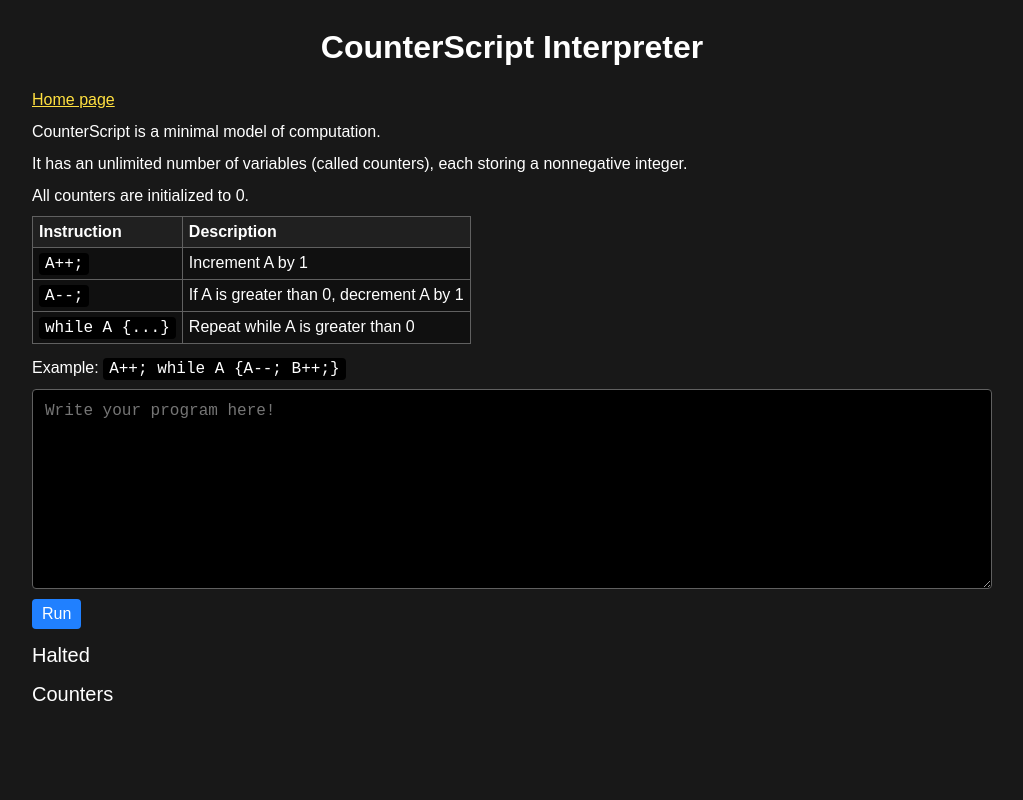
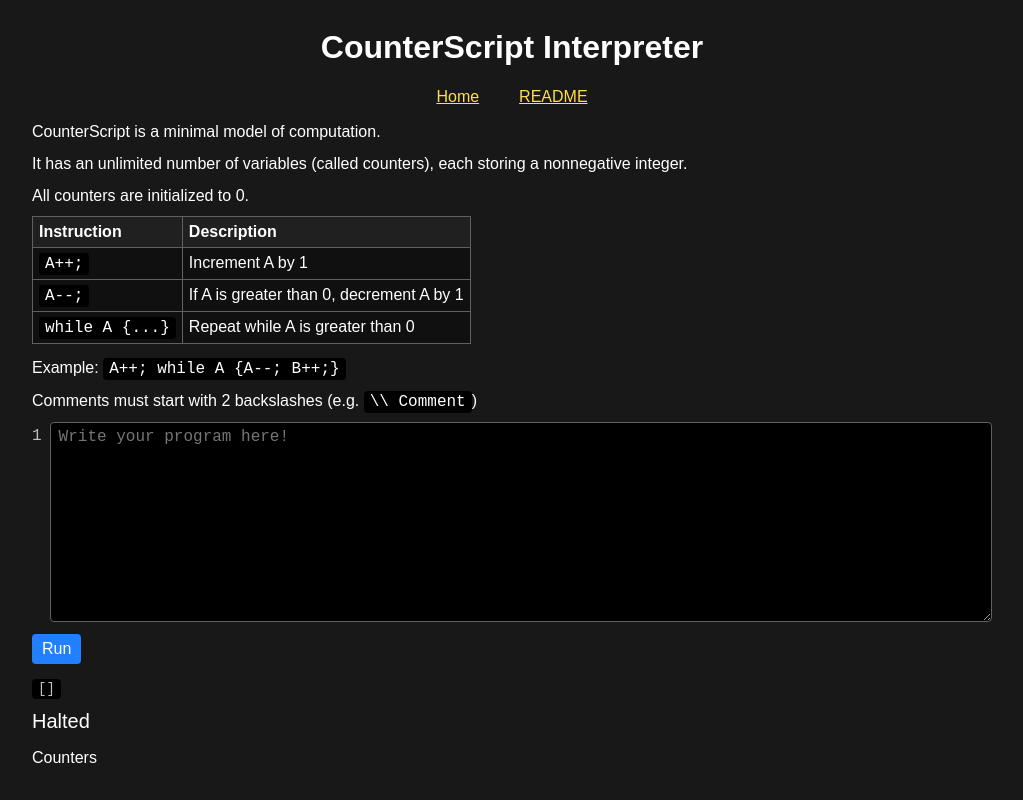
Before and after one commit to AzertyWasTaken/CounterScript, a plain HTML site: page index.html in a window 1280 px wide. Both pictures are taken after a click on the button "Run". Shown: the whole page, without its empty margins (128-1151 px from the left). Drawn offline with Linux system fonts and the light colour scheme.

Commit message:
Added comments, line numbers and compiled program display to the website

```diff
--- a/index.html
+++ b/index.html
@@ -11,7 +11,10 @@
 <body>
     <h1>CounterScript Interpreter</h1>
 
-    <p><a href="https://azertywastaken.github.io/Home/">Home page</a></p>
+    <div class="header">
+        <a href="https://azertywastaken.github.io/Home">Home</a>
+        <a href="https://github.com/AzertyWasTaken/CounterScript/blob/main/README.md">README</a>
+    </div>
 
     <p>CounterScript is a minimal model of computation.</p>
     <p>It has an unlimited number of variables (called counters), each storing a nonnegative integer.</p>
@@ -25,8 +28,12 @@
     </table>
 
     <p>Example: <code>A++; while A {A--; B++;}</code></p>
+    <p>Comments must start with 2 backslashes (e.g. <code>\\ Comment</code>)</p>
 
-    <textarea id="code-editor" placeholder="Write your program here!"></textarea>
+    <div class="editor-wrap">
+        <div class="line-gutter" id="line-gutter" aria-hidden="true"></div>
+        <textarea id="code-editor" placeholder="Write your program here!"></textarea>
+    </div>
 
     <div>
     <!-- <button id="btn-reset">Reset</button> -->
@@ -34,6 +41,7 @@
     <button id="btn-run">Run</button>
     </div>
 
+    <p id="compiled"></p>
     <p id="status" style="font-size: 20px; color: #FFFFFF;"></p>
 
     <table style="text-align: center;" id="output">
--- a/parser.js
+++ b/parser.js
@@ -1,4 +1,7 @@
 "use strict";
+// Parse
+// ================================================================
+
 function swapKeyValue(obj){
     let result = {};
     for(const key in obj){
@@ -15,7 +18,21 @@ export function parse(program) {
     let nextVarId = 0;
 
     function skipWhitespace() {
-        while (/\s/.test(program[i])) i++;
+        while (true) {
+            // Comments start with "\\" and go until end-of-line
+            if (program.startsWith("\\\\", i)) {
+                i += 2;
+                while (i < program.length && program[i] !== "\n" && program[i] !== "\r") i++;
+                continue;
+            }
+
+            if (/\s/.test(program[i])) {
+                i++;
+                continue;
+            }
+
+            break;
+        }
     }
 
     function getVarId(varName) {
@@ -94,6 +111,9 @@ export function parse(program) {
     return [instructions, swapKeyValue(varsId)];
 }
 
+// Unparse
+// ================================================================
+
 const VAR_NAMES = "ABCDEFGHIJKLMNOPQRSTUVWXYZ".split("");
 
 function isObject(val) {
--- a/style.css
+++ b/style.css
@@ -13,14 +13,29 @@ body {
 
 .row {
     display: flex;
+    flex-wrap: wrap;
     flex-direction: row;
     align-items: center;
-    gap: 6px;
     margin: 10px 0;
 }
 
 hr {
     border: 2px solid #404040;
+}
+
+.header {
+    padding-bottom: 6px;
+    margin: 8px 0;
+    display: flex;
+    justify-content: center;
+    gap: 40px;
+}
+
+.block {
+    background: #101010;
+    padding: 2px 2px;
+    margin: 0;
+    border-radius: 8px;
 }
 
 /* Text */
@@ -77,7 +92,7 @@ a:active {
 /* ================================================================ */
 
 caption {
-    font-size: 20px;
+    font-size: 16px;
     margin: 8px 0px;
 }
 
@@ -87,6 +102,7 @@ table, th, td {
     margin-bottom: 12px;
     padding: 6px;
     font-size: 16px;
+    min-width: 24px;
 }
 
 table th {
@@ -109,11 +125,15 @@ button {
     border: 0 solid #000;
     max-width: 240px;
     padding: 6px 10px;
-    margin: 6px 6px 6px 0px;
+    margin: 4px 6px 4px 0px;
     font-size: 16px;
     border-radius: 4px;
     cursor: pointer;
     white-space: nowrap;
+}
+
+button:hover {
+    background: #1070F0;
 }
 
 button:active {
@@ -128,6 +148,50 @@ button:disabled {
 /* Text area */
 /* ================================================================ */
 
+.line-gutter {
+    /* JS sets height/min-height to match the textarea so resizing stays aligned */
+    /* width: 32px; */
+    display: block;
+    flex: 0 0 auto;
+
+    /* textarea uses 12px padding; we need same top offset */
+    padding-top: 4px;
+    padding-bottom: 4px;
+    padding-left: 0;
+    padding-right: 0;
+
+    box-sizing: border-box;
+
+    /* Allow scrollTop to work */
+    overflow-y: auto;
+    overflow-x: hidden;
+
+    font-family: monospace;
+    font-size: 16px;
+    line-height: 20px;
+
+    color: #C0C0C0;
+
+    /* Prevent text selection while scrolling */
+    user-select: none;
+    overflow: hidden;
+}
+
+.line-number {
+    display: block;
+    height: 20px;
+    font-size: 16px;
+    line-height: 20px;
+    color: #C0C0C0;
+}
+
+.editor-wrap {
+    margin: 8px 0;
+    display: flex;
+    align-items: flex-start;
+    gap: 8px;
+}
+
 textarea {
     width: 100%;
     height: 200px;
@@ -135,10 +199,12 @@ textarea {
     background: #000000;
     color: #FFFFFF;
     border: 1px solid #606060;
-    padding: 12px;
+    padding: 4px 8px;
     font-family: monospace;
     font-size: 16px;
     box-sizing: border-box;
     resize: vertical;
     border-radius: 4px;
+    line-height: 20px;
+    scrollbar-color: #FFFFFF #404040;
 }
--- a/tester.js
+++ b/tester.js
@@ -3,7 +3,7 @@ import {log} from "./log.js";
 import {parse, unparse} from "./parser.js";
 import {run, execute} from "./execute.js";
 import {enumerate} from "./enumerate.js";
-import {enumerate as enumerate_prev} from "./enumerate_preOptLoopLen.js";
+// import {enumerate as enumerate_prev} from "./enumerate_preOptLoopLen.js";
 import {isLoopNonhalting} from "./isLoopNonhalting.js";
 
 function test(callback, program, ...arg) {
@@ -37,7 +37,7 @@ function testDeciders(length) {
         if (halted !== false) continue;
 
         const [testHalted, vars, steps] = run(program, {maxSteps: 100, deciders: true});
-        if (testHalted === true) {log(unparse(program), vars);}
+        if (testHalted === true) log(unparse(program), vars);
     }
 
     log("Test completed!")
@@ -88,7 +88,7 @@ function testDeciders(length) {
 // test(run, "A++; A++; A++; while A {A--; B++; B++; B++;}", {maxSteps: 10, deciders: true});
 // test(run, "A++; while A {A++; while B {A--; B--;} B++;}", {maxSteps: 100, deciders: true});
 
-// testDeciders(8);
+// testDeciders(9);
 
 // testEnum(enumerate, 2, true, {prog: [], vars: [1], steps: 1, progLen: 0, maxVar: 1, minInstr: 0, inLoop: true});
 
--- a/website.js
+++ b/website.js
@@ -1,5 +1,5 @@
 "use strict";
-import {log} from "./log.js"
+import {log, strArray, strObject} from "./log.js"
 import {parse} from "./parser.js";
 import {run} from "./execute.js";
 
@@ -11,12 +11,99 @@ const el = {
     // step: document.getElementById("btn-step"),
 
     editor: document.getElementById("code-editor"),
+    lineGutter: document.getElementById("line-gutter"),
+
     status: document.getElementById("status"),
+    compiled: document.getElementById("compiled"),
     output: document.getElementById("output"),
     output_name: document.getElementById("output-name"),
     output_value: document.getElementById("output-value"),
     output_caption: document.getElementById("output-caption"),
 }
+
+// Line numbers
+// ================================================================
+
+function getLineCount(text) {
+    // Ensure at least one line number is shown
+    const lines = text.split("\n").length;
+    return Math.max(1, lines);
+}
+
+function renderLineGutter() {
+    if (!el.lineGutter || !el.editor) return;
+
+    const lineCount = getLineCount(el.editor.value);
+
+    // Render one element per line number so layout doesn't depend on newline rendering.
+    el.lineGutter.textContent = "";
+    for (let i = 0; i < lineCount; i++) {
+        const lineNumberEl = document.createElement("div");
+        lineNumberEl.className = "line-number";
+        lineNumberEl.textContent = (i + 1).toString();
+        el.lineGutter.appendChild(lineNumberEl);
+    }
+}
+
+function syncGutterScroll() {
+    if (!el.lineGutter || !el.editor) return;
+    el.lineGutter.scrollTop = el.editor.scrollTop;
+}
+
+function syncGutterHeight() {
+    if (!el.lineGutter || !el.editor) return;
+
+    // textarea clientHeight excludes borders; gutter is border-box in CSS,
+    // but height sync with clientHeight keeps scroll areas aligned.
+    const h = el.editor.clientHeight;
+
+    el.lineGutter.style.height = `${h}px`;
+    el.lineGutter.style.minHeight = `${h}px`;
+}
+
+function initLineNumbers() {
+    // If the gutter isn't present, do nothing.
+    if (!el.lineGutter || !el.editor) return;
+
+    // Initial render + geometry sync
+    renderLineGutter();
+    syncGutterHeight();
+    syncGutterScroll();
+
+    // Update on typing/paste
+    el.editor.addEventListener("input", () => {
+        renderLineGutter();
+        syncGutterHeight();
+        syncGutterScroll();
+    });
+
+    // Keep aligned while scrolling
+    el.editor.addEventListener("scroll", () => {
+        syncGutterScroll();
+    });
+
+    // Keep aligned while resizing (e.g. dragging textarea bottom-right corner)
+    if (typeof ResizeObserver !== "undefined") {
+        const ro = new ResizeObserver(() => {
+            syncGutterHeight();
+            syncGutterScroll();
+        });
+        ro.observe(el.editor);
+    } else {
+        // Fallback: window resize + next frame
+        window.addEventListener("resize", () => {
+            requestAnimationFrame(() => {
+                syncGutterHeight();
+                syncGutterScroll();
+            });
+        });
+    }
+}
+
+initLineNumbers();
+
+// Run programs
+// ================================================================
 
 let vars, program;
 
@@ -44,10 +131,23 @@ function updateVarsTable(vars, legend) {
 // el.reset.addEventListener("click", reset);
 
 el.run.addEventListener("click", () => {
-    const [parsed, legend] = parse(el.editor.value);
+    // Clear previous output
+    el.output_name.textContent = "";
+    el.output_value.textContent = "";
+    el.output_caption.textContent = "";
+
+    let parsed, legend;
+    try {
+        [parsed, legend] = parse(el.editor.value);
+    } catch (err) {
+        const message = err instanceof Error ? err.message : String(err);
+        el.status.textContent = `Parse error: ${message}`;
+        return;
+    }
+
+    el.compiled.innerHTML = `<code style="font-size: 14px; color: #C0C0C0;">${strArray(parsed)}</code>`;
     const [halted, ctx] = run(parsed, {maxSteps: MAX_STEPS, deciders: false});
-
-    el.status.innerHTML = halted ? "Halted" : "Timed out";
+    el.status.textContent = halted ? "Halted" : "Timed out";
     updateVarsTable(ctx.vars, legend);
 });
 
```
Also changed, not shown: log.js (line endings or trailing spaces), 2 other files.
